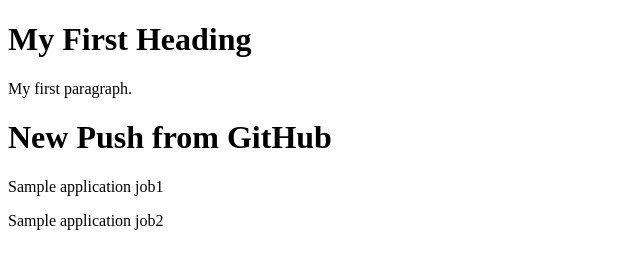
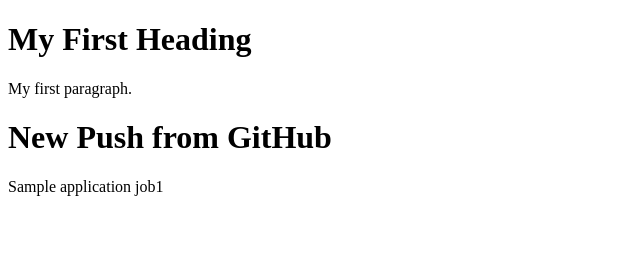
Before and after one commit to harisetlem/sample-app, a plain HTML site: page index.html in a window 1280 px wide. Shown: the whole page, without its empty margins (0-640 px from the left). Drawn offline with Linux system fonts and the light colour scheme.

Commit message:
job1 commit

```diff
--- a/index.html
+++ b/index.html
@@ -8,6 +8,5 @@
 <h1>New Push from GitHub</h1>
 <p>Sample application job1</p>
 
-<p>Sample application job2
 </body>
 </html>
```
